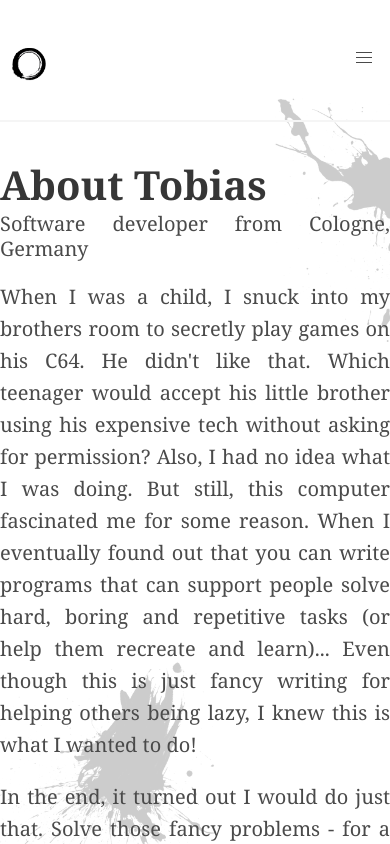
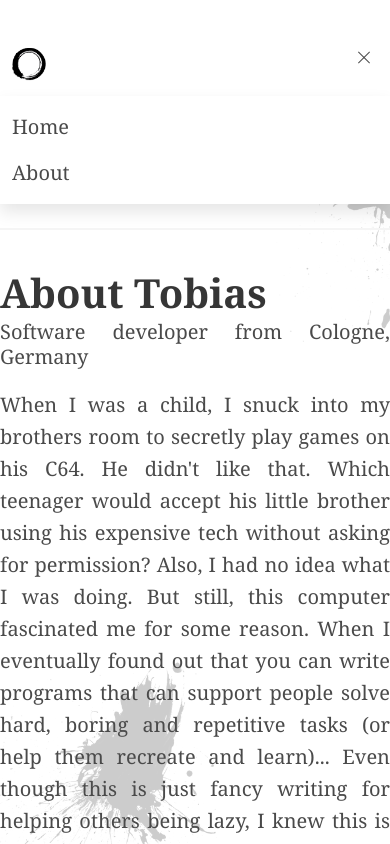
Before and after one commit to EinLama/Homepage, a plain HTML site: page about.html in a window 390 px wide. Both pictures are taken after a click on the button 364 px from the left and 58 px from the top of the page. Shown: the top 844 px of the page. Drawn offline with Linux system fonts and the light colour scheme.

Commit message:
Make navbar work on mobile

```diff
--- a/about.html
+++ b/about.html
@@ -7,6 +7,8 @@
 
     <link rel="stylesheet" href="assets/bulma@0.9.4.min.css">
     <link rel="stylesheet" href="assets/stylesheet.css">
+
+    <script type="application/javascript" src="assets/base.js"></script>
 </head>
 
 <body>
@@ -23,14 +25,14 @@
                 </a>
 
                 <a role="button" class="navbar-burger" aria-label="menu" aria-expanded="false"
-                    data-target="navbarBasicExample">
+                    data-target="mainNav">
                     <span aria-hidden="true"></span>
                     <span aria-hidden="true"></span>
                     <span aria-hidden="true"></span>
                 </a>
             </div>
 
-            <div class="navbar-menu">
+            <div id="mainNav" class="navbar-menu">
                 <div class="navbar-start">
                     <a href="index.html" class="navbar-item">
                         Home
--- /dev/null
+++ b/assets/base.js
@@ -0,0 +1,21 @@
+// Bulma navbar:
+document.addEventListener("DOMContentLoaded", () => {
+  // Get all "navbar-burger" elements
+  const $navbarBurgers = Array.prototype.slice.call(
+    document.querySelectorAll(".navbar-burger"),
+    0
+  );
+
+  // Add a click event on each of them
+  $navbarBurgers.forEach((el) => {
+    el.addEventListener("click", () => {
+      // Get the target from the "data-target" attribute
+      const target = el.dataset.target;
+      const $target = document.getElementById(target);
+
+      // Toggle the "is-active" class on both the "navbar-burger" and the "navbar-menu"
+      el.classList.toggle("is-active");
+      $target.classList.toggle("is-active");
+    });
+  });
+});
```
Also changed, not shown: index.html (+4 -2 lines), smarttv.html (+4 -2 lines).
